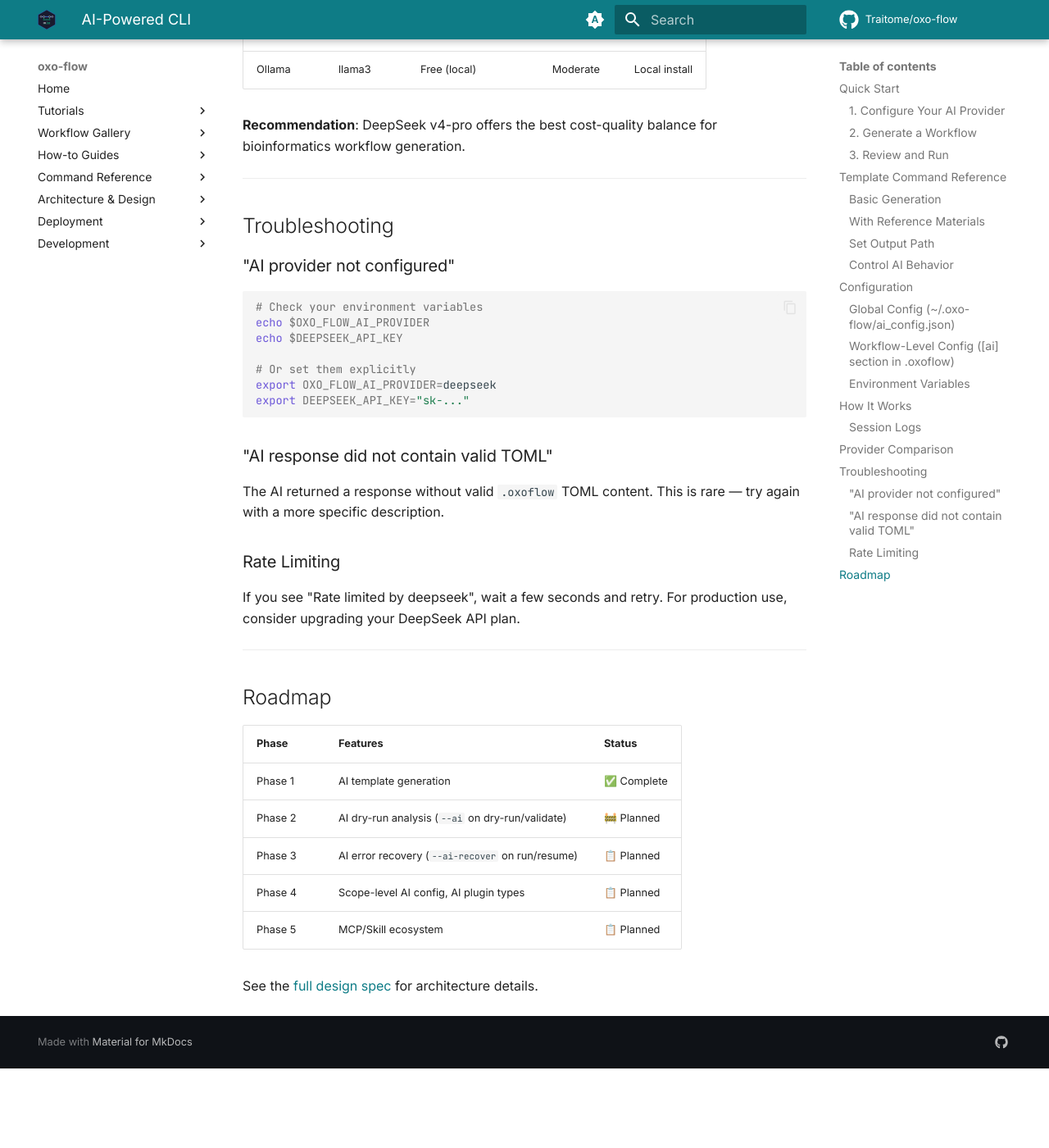
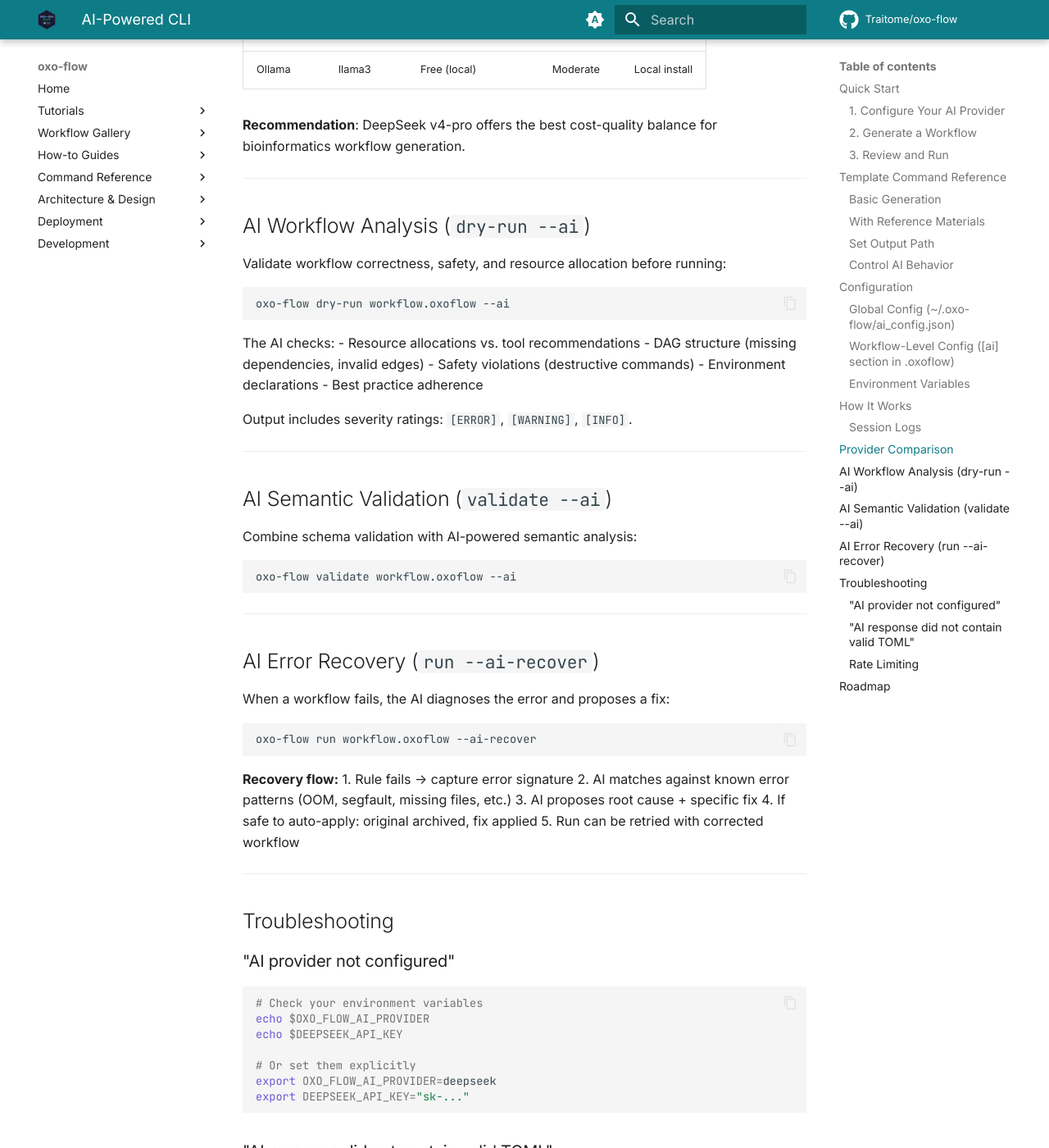
Before and after one commit to Traitome/oxo-flow, an MkDocs documentation site: the page built from docs/guide/src/reference/ai-cli.md, in a window 1280 px wide and 1400 px high, scrolled down 4345 px. Shown: the whole window at 82% size. Built offline with MkDocs 1.6.1 and Material for MkDocs 9.7.7, drawn with Linux system fonts in a browser that asks for light colours; comment, search, counter and statistics services are not loaded; before the commit the page ends 5648 px from its top, so only the background shows below that; some of the changed text lies outside the part shown.

Commit message:
docs: update AI CLI guide + design spec for Phases 1-3
AI CLI guide now covers all three delivered phases:
- template --ai (workflow generation)
- dry-run --ai (workflow analysis)
- run --ai-recover (error diagnosis + fix)

Design spec updated with Phase 2 and Phase 3 implementation logs.

Roadmap updated: Phases 1-3 marked Complete.

Co-Authored-By: Claude <noreply@anthropic.com>

````diff
--- a/docs/guide/src/reference/ai-cli.md
+++ b/docs/guide/src/reference/ai-cli.md
@@ -194,6 +194,52 @@ Every AI interaction is logged to `.oxo-flow/ai_sessions/` for audit and debuggi
 
 ---
 
+## AI Workflow Analysis (`dry-run --ai`)
+
+Validate workflow correctness, safety, and resource allocation before running:
+
+```bash
+oxo-flow dry-run workflow.oxoflow --ai
+```
+
+The AI checks:
+- Resource allocations vs. tool recommendations
+- DAG structure (missing dependencies, invalid edges)
+- Safety violations (destructive commands)
+- Environment declarations
+- Best practice adherence
+
+Output includes severity ratings: `[ERROR]`, `[WARNING]`, `[INFO]`.
+
+---
+
+## AI Semantic Validation (`validate --ai`)
+
+Combine schema validation with AI-powered semantic analysis:
+
+```bash
+oxo-flow validate workflow.oxoflow --ai
+```
+
+---
+
+## AI Error Recovery (`run --ai-recover`)
+
+When a workflow fails, the AI diagnoses the error and proposes a fix:
+
+```bash
+oxo-flow run workflow.oxoflow --ai-recover
+```
+
+**Recovery flow:**
+1. Rule fails → capture error signature
+2. AI matches against known error patterns (OOM, segfault, missing files, etc.)
+3. AI proposes root cause + specific fix
+4. If safe to auto-apply: original archived, fix applied
+5. Run can be retried with corrected workflow
+
+---
+
 ## Troubleshooting
 
 ### "AI provider not configured"
@@ -223,8 +269,8 @@ If you see "Rate limited by deepseek", wait a few seconds and retry. For product
 | Phase | Features | Status |
 |-------|----------|--------|
 | Phase 1 | AI template generation | ✅ Complete |
-| Phase 2 | AI dry-run analysis (`--ai` on dry-run/validate) | 🚧 Planned |
-| Phase 3 | AI error recovery (`--ai-recover` on run/resume) | 📋 Planned |
+| Phase 2 | AI dry-run + validate analysis | ✅ Complete |
+| Phase 3 | AI error recovery (`--ai-recover`) | ✅ Complete |
 | Phase 4 | Scope-level AI config, AI plugin types | 📋 Planned |
 | Phase 5 | MCP/Skill ecosystem | 📋 Planned |
 
````
Also changed, not shown: docs/superpowers/specs/2026-08-09-ai-native-cli-design.md (+25 -0 lines).
